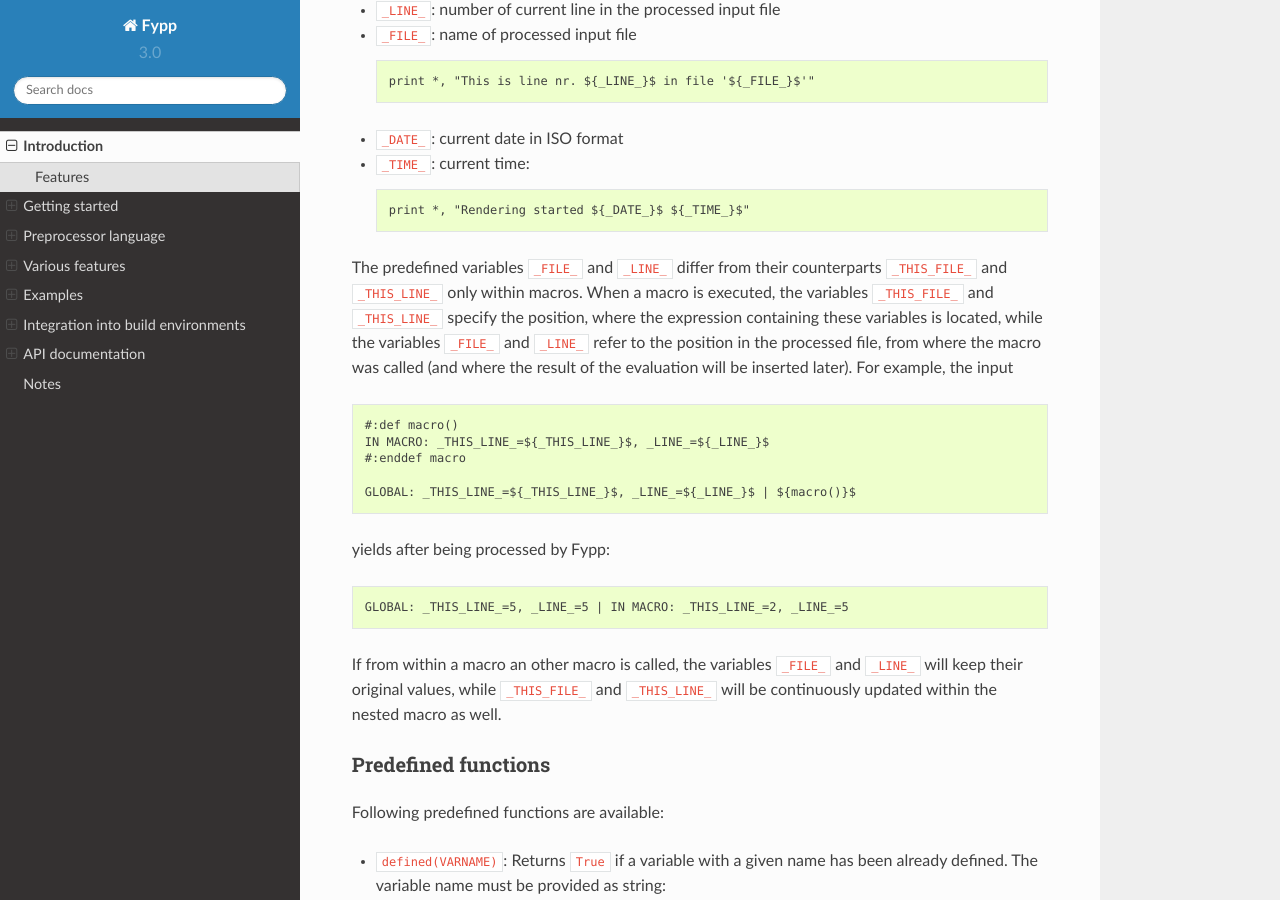
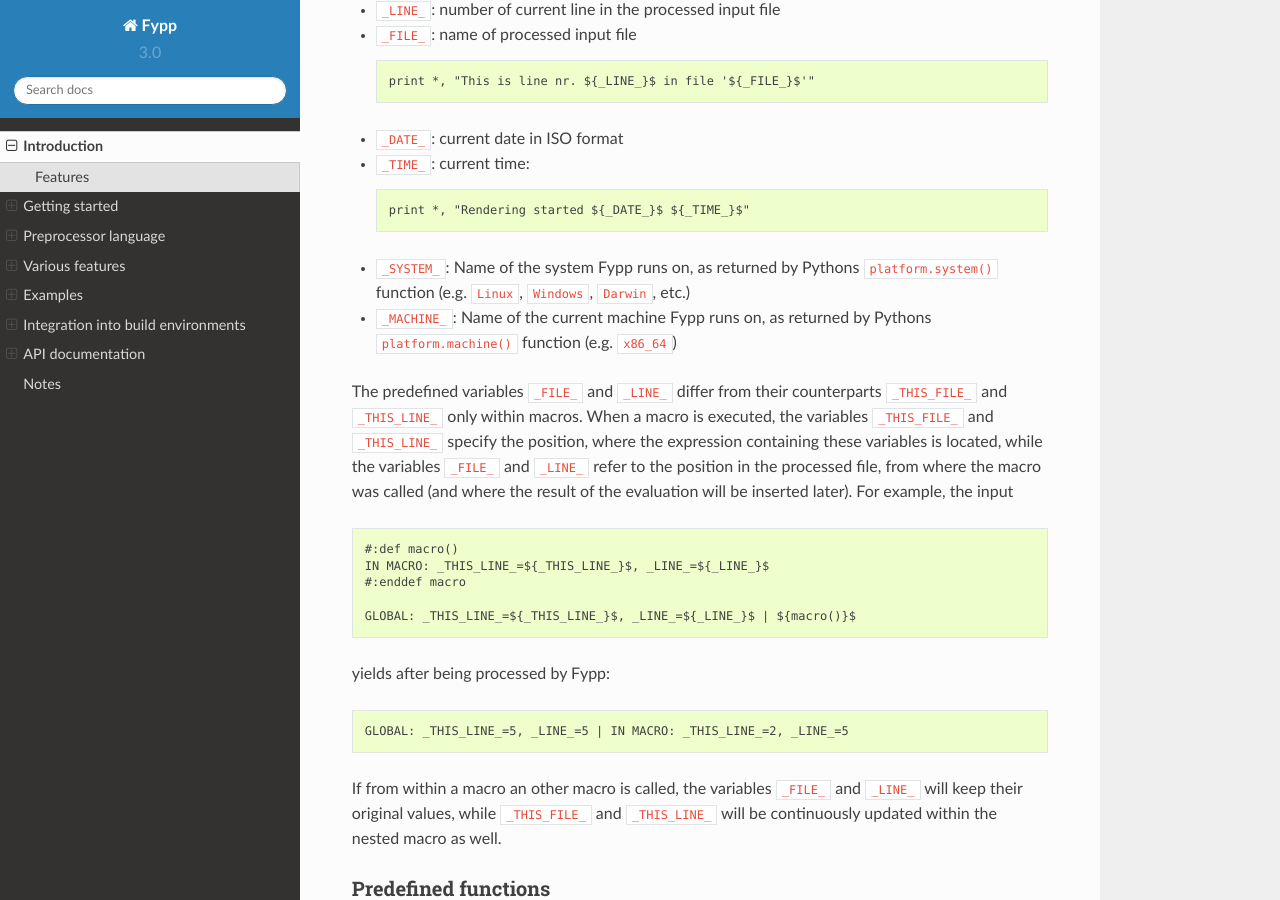
Before and after one commit to aradi/fypp, a Sphinx documentation site: the page built from docs/fypp.rst, in a window 1280 px wide and 900 px high, scrolled down 9192 px. Built offline with Sphinx 7.4.7 and the Read the Docs theme 2.0.0, drawn with Linux system fonts in a browser that asks for light colours.

Commit message:
Add platform information via global variables

```diff
--- a/CHANGELOG.rst
+++ b/CHANGELOG.rst
@@ -8,6 +8,8 @@ Unreleased
 
 Added
 -----
+
+* Global variables _SYSTEM_ and _MACHINE_ to query environment.
 
 
 Changed
--- a/docs/fypp.rst
+++ b/docs/fypp.rst
@@ -454,6 +454,12 @@ predefined global variables:
 * ``_TIME_``: current time::
 
     print *, "Rendering started ${_DATE_}$ ${_TIME_}$"
+
+* ``_SYSTEM_``: Name of the system Fypp runs on, as returned by Pythons
+  ``platform.system()`` function (e.g. ``Linux``, ``Windows``, ``Darwin``, etc.)
+
+* ``_MACHINE_``: Name of the current machine Fypp runs on, as returned by
+  Pythons ``platform.machine()`` function (e.g. ``x86_64``)
 
 The predefined variables ``_FILE_`` and ``_LINE_`` differ from their
 counterparts ``_THIS_FILE_`` and ``_THIS_LINE_`` only within macros. When a
```
Also changed, not shown: 2 other files.
